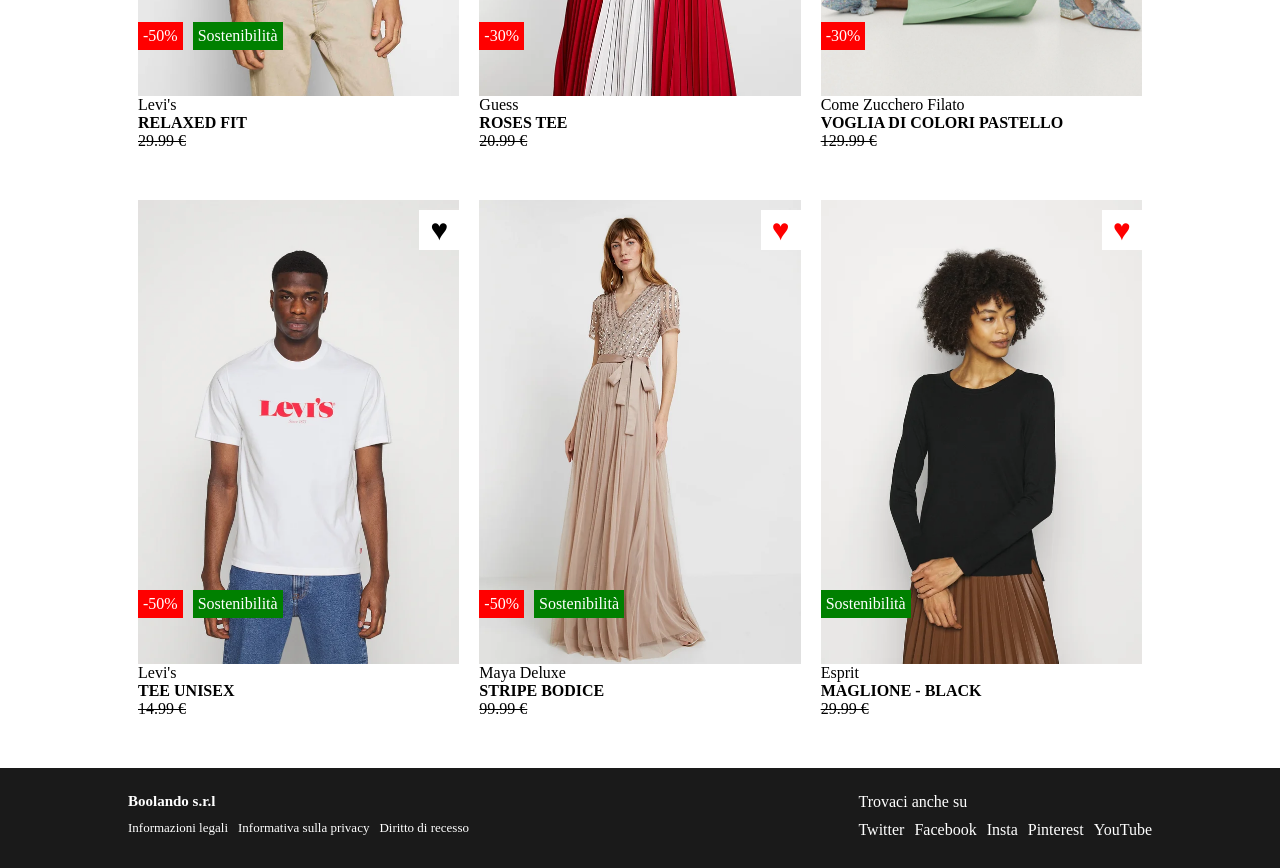
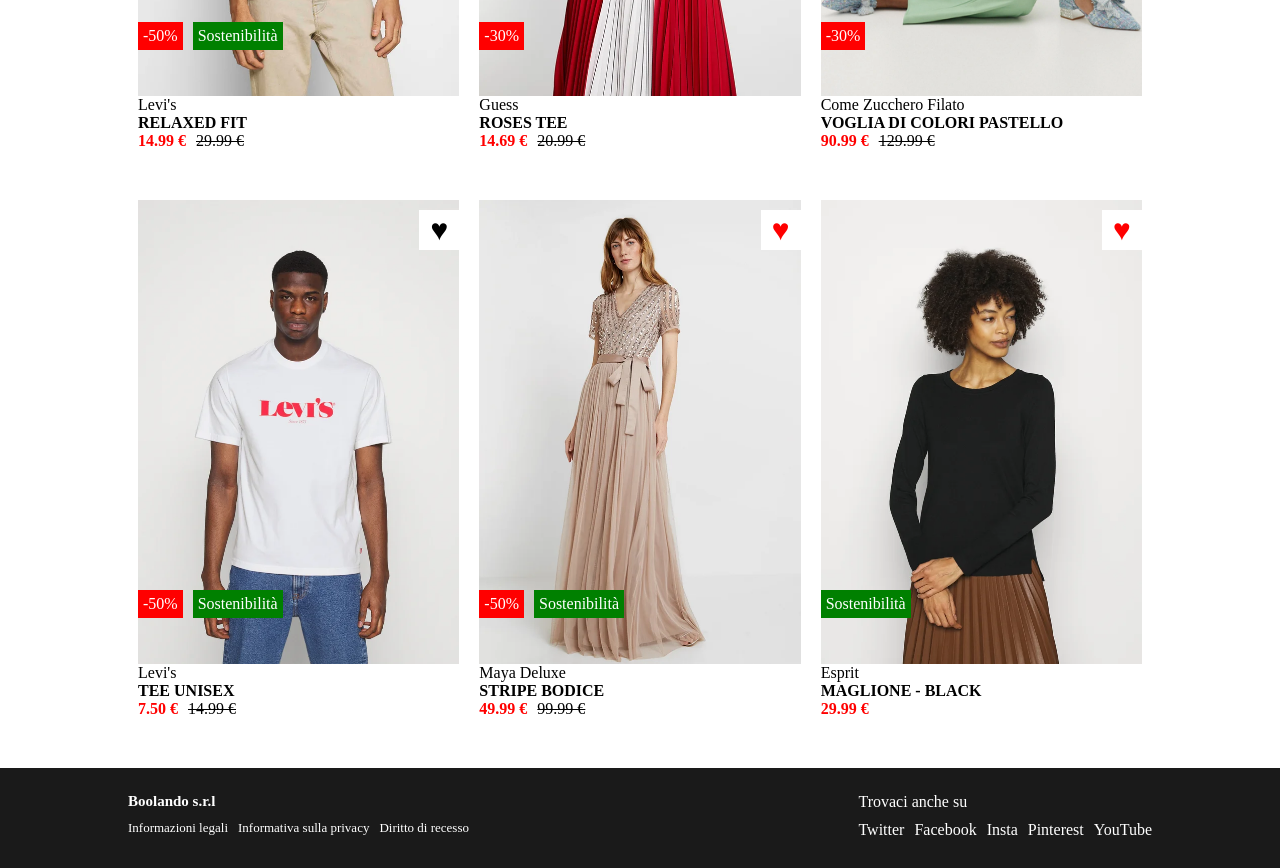
Before and after one commit to SabrinaGiancaspr/vite-boolando, a Vue app: page / in a window 1280 px wide. Shown: the part 480-1348 px from the top of the page. Built offline with nearby package versions, Linux system fonts and the light colour scheme.

Commit message:
add discount price

```diff
--- a/src/components/AppMainContent.vue
+++ b/src/components/AppMainContent.vue
@@ -1,47 +1,61 @@
 <script>
-
 export default {
-
   data() {
-        return {
-
-        };
+    return {};
   },
   props: {
-        card: Object
+    card: Object,
   },
   methods: {
-        heartFunction(){
+    heartFunction() {
       this.card.isInFavorites = !this.card.isInFavorites;
-        }
     },
 
+    discountCalc() {
+      for (let i = 0; i < this.card.badges.length; i++) {
+        if (this.card.badges[i].type === "discount") {
+          const discountValue = parseFloat(this.card.badges[i].value);
+          const finalPrice = (
+            (this.card.price * (100 + discountValue)) /
+            100
+          ).toFixed(2);
+
+          return finalPrice;
+        }
+      }
+      return this.card.price;
+    },
+  },
 };
 </script>
 
 <template>
-    <span class="heart" @click="heartFunction()" :class="card.isInFavorites === true ? 'red-heart' : ' ' "> &hearts;</span>
+  <span
+    class="heart"
+    @click="heartFunction()"
+    :class="card.isInFavorites === true ? 'red-heart' : ' '"
+  >
+    &hearts;</span
+  >
   <img class="first-img" :src="card.frontImage" alt="" />
   <img class="img-none" :src="card.backImage" alt="" />
   <div class="tag-container">
-        <span :class="badge.type" v-for="badge in card.badges">{{ badge.value }}</span>
+    <span :class="badge.type" v-for="badge in card.badges">{{
+      badge.value
+    }}</span>
   </div>
 
   <p class="brand">{{ card.brand }}</p>
   <p class="description">{{ card.name.toUpperCase() }}</p>
   <div class="price-container">
-        <p class="price" v-show="card.discount != 0">
-            {{ card.price }} &euro;
-        </p>
+    <p class="discount-price">{{ discountCalc() }} &euro;</p>
+    <p class="price" v-show="card.price != discountCalc()">{{ card.price }} &euro;</p>
+
   </div>
 </template>
 
 <style lang="scss" scoped>
 @use "../style/partials/variables.scss" as *;
-
-
-
-
 
 .heart {
   position: absolute;
@@ -56,7 +70,7 @@ export default {
   aspect-ratio: 1;
 }
 
-.red-heart{
+.red-heart {
   color: red;
 }
 
```
Lines whose indentation alone changed are shown as unchanged.
